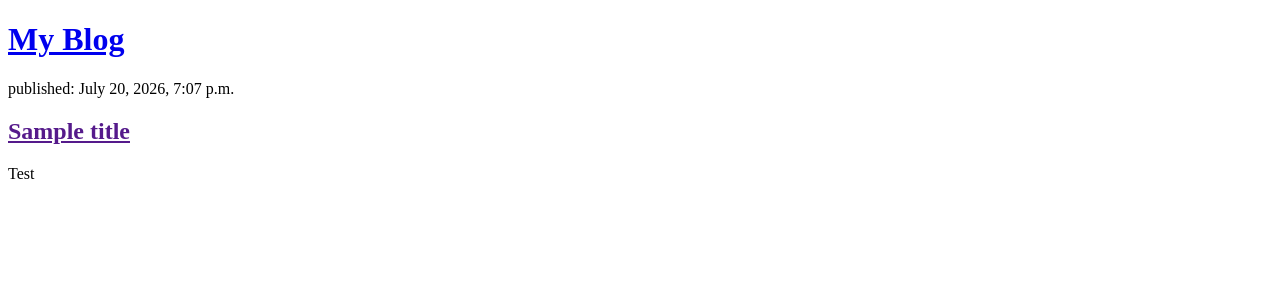
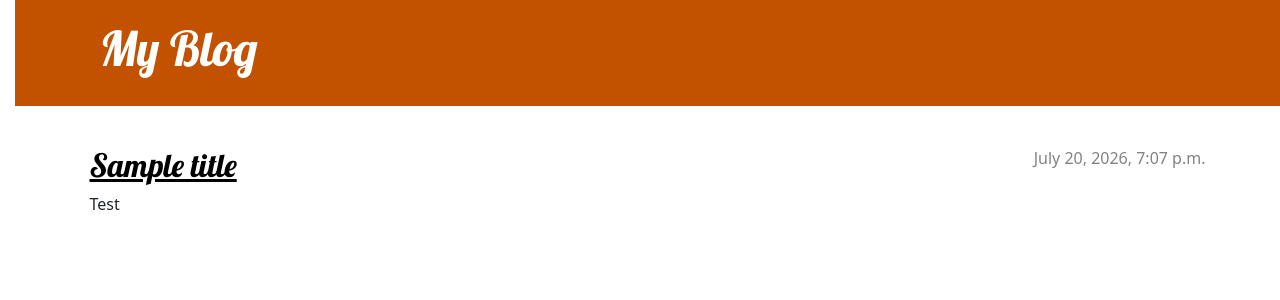
Before and after one commit to eryial-a/my-first-blog, a Django app: page / in a window 1280 px wide. Shown: the top 300 px of the page. Run offline with Django 5.2, Linux system fonts and the light colour scheme; data comes from the database, SQL or seed files in the repository.

Commit message:
content re

```diff
--- /dev/null
+++ b/blog/static/css/blog.css
@@ -0,0 +1,80 @@
+.page-header {
+    background-color: #C25100;
+    margin-top: 0;
+    margin-bottom: 40px;
+    padding: 20px 20px 20px 40px;
+}
+
+.page-header h1,
+.page-header h1 a,
+.page-header h1 a:visited,
+.page-header h1 a:active {
+    color: #ffffff;
+    font-size: 36pt;
+    text-decoration: none;
+}
+
+h1,
+h2,
+h3,
+h4 {
+    font-family: 'Lobster', cursive;
+}
+
+.date {
+    color: #828282;
+}
+
+.save {
+    float: right;
+}
+
+.post-form textarea,
+.post-form input {
+    width: 100%;
+}
+
+.top-menu,
+.top-menu:hover,
+.top-menu:visited {
+    color: #ffffff;
+    float: right;
+    font-size: 26pt;
+    margin-right: 20px;
+}
+
+.post {
+    margin-bottom: 70px;
+}
+
+.post h2 a,
+.post h2 a:visited {
+    color: #000000;
+}
+
+.post > .date,
+.post > .actions {
+    float: right;
+}
+
+.btn-secondary,
+.btn-secondary:visited {
+    color: #C25100;
+    background: none;
+    border-color: #C25100;
+    margin-left: 15px;
+}
+
+.btn-secondary:hover {
+    color: #FFFFFF;
+    background-color: #C25100;
+}
+
+h1 a, h2 a {
+    color: #C25100;
+    font-family: 'Lobster';
+}
+
+body {
+    padding-left: 15px;
+}
--- /dev/null
+++ b/blog/templates/blog/base.html
@@ -0,0 +1,25 @@
+{% load static %}
+<!DOCTYPE html>
+<html>
+    <head>
+        <title>Django Girls blog</title>
+        <link rel="stylesheet" href="https://cdn.jsdelivr.net/npm/bootstrap@5.3.3/dist/css/bootstrap.min.css" integrity="sha384-QWTKZyjpPEjISv5WaRU9OFeRpok6YctnYmDr5pNlyT2bRjXh0JMhjY6hW+ALEwIH" crossorigin="anonymous">
+        <link rel="stylesheet" href="https://fonts.googleapis.com/css?family=Lobster&subset=latin,latin-ext">
+        <link rel="stylesheet" href="{% static 'css/blog.css' %}">
+    </head>
+    <body>
+        <header class="page-header">
+          <div class="container">
+              <h1><a href="/">My Blog</a></h1>
+          </div>
+        </header>
+        <main class="container">
+            <div class="row">
+                <div class="col">
+                {% block content %}
+                {% endblock %}
+                </div>
+            </div>
+        </main>
+    </body>
+</html>
--- a/blog/templates/blog/post_list.html
+++ b/blog/templates/blog/post_list.html
@@ -1,16 +1,13 @@
-<!DOCTYPE html>
-<html>
-<body>
-    <header>
-        <h1><a href="/">My Blog</a></h1>
-    </header>
+{% extends 'blog/base.html' %}
 
+{% block content %}
     {% for post in posts %}
-        <article>
-            <time>published: {{ post.published_date }}</time>
+        <article class="post">
+            <time class="date">
+                {{ post.published_date }}
+            </time>
             <h2><a href="">{{ post.title }}</a></h2>
             <p>{{ post.text|linebreaksbr }}</p>
         </article>
     {% endfor %}
-</body>
-</html>
+{% endblock %}
```
